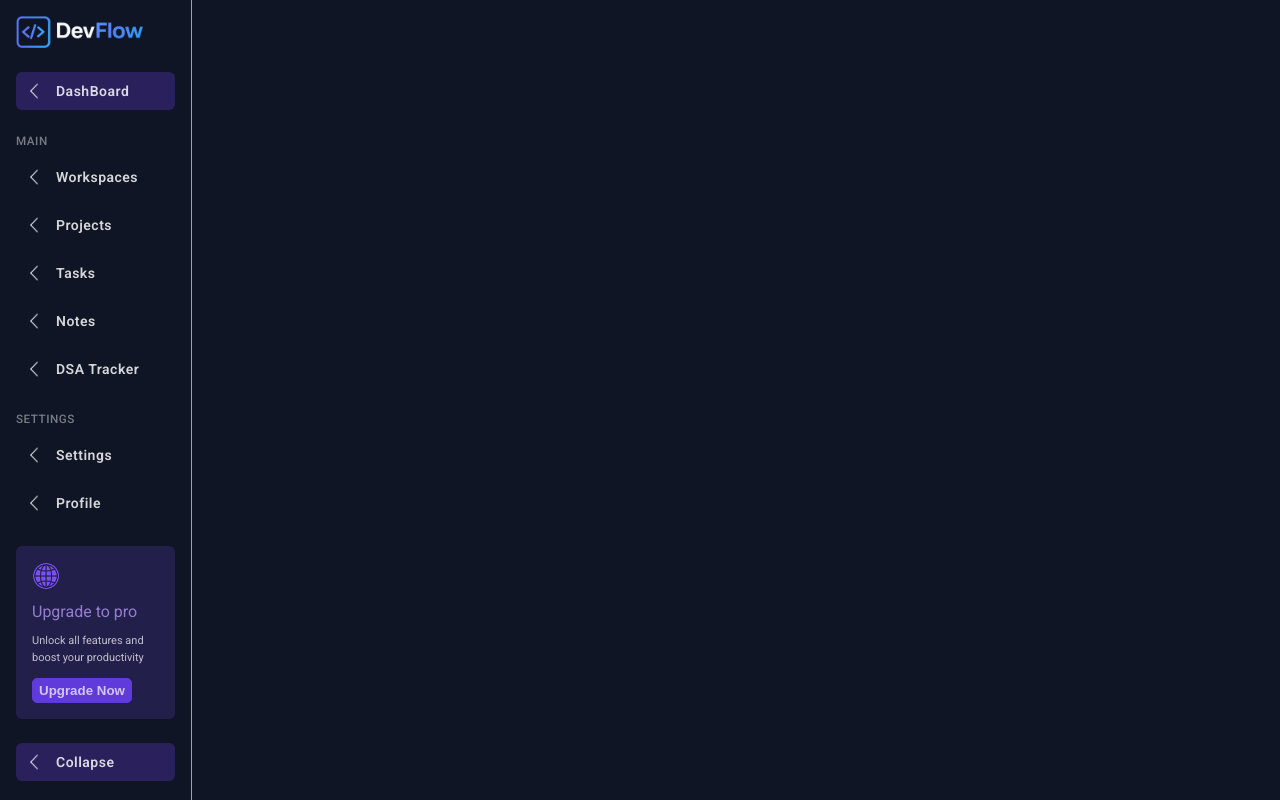
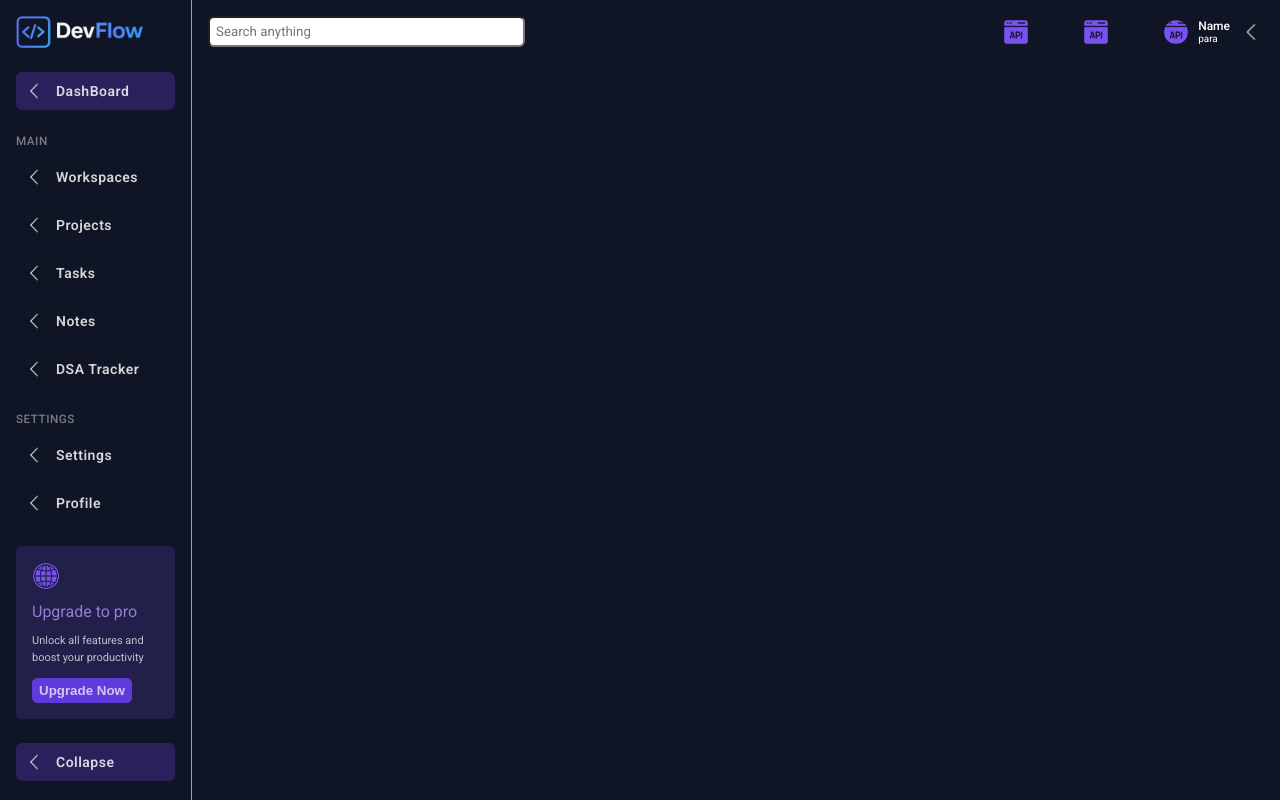
Before and after one commit to Aman0092005/dev-flow, a React (Vite) app in the folder dev-flow/: page /dashboard in a window 1280 px wide. Built offline with nearby package versions, Linux system fonts and the light colour scheme; sample sign-in values are in the browser's storage; a web font is replaced by a local one.

Commit message:
developinDashboard right side part

```diff
--- /dev/null
+++ b/dev-flow/src/components/dashboard/Dashboardright.tsx
@@ -0,0 +1,19 @@
+
+import Navbar from "./../shared/Navbar";
+
+
+
+
+function Dashboardright()
+{
+    return (
+        <div className="dashboard-right">
+            <Navbar />
+        </div>
+    );
+}
+
+
+
+
+export default Dashboardright;
--- /dev/null
+++ b/dev-flow/src/components/shared/Logo.tsx
@@ -0,0 +1,23 @@
+
+
+
+
+interface Data{
+    src: string;
+    size?: string;
+    round?: boolean;
+}
+
+
+function Logo({src, size, round}: Data)
+{
+    return (
+        <div className="shared-logo" style={{height: `${size?size:"2.4rem"}`}}>
+            <img src={src} alt="Logo image" style={{borderRadius: `${round?"50%":"0%"}`}} />
+        </div>
+    );
+}
+
+
+
+export default Logo;
--- /dev/null
+++ b/dev-flow/src/components/shared/Navbar.tsx
@@ -0,0 +1,26 @@
+
+import Logo from "./Logo";
+import Profile from "./Profile";
+
+
+
+
+function Navbar()
+{
+    return (
+        <div className="shared-navbar-container">
+            <div className="inner-inp">
+                <input type="search" name="searching" id="search" placeholder="Search anything" />
+            </div>
+            <div className="inner">
+                <Logo src="./img/home/api.png"/>
+                <Logo src="./img/home/api.png"/>
+                <Profile />
+            </div>
+        </div>
+    );
+}
+
+
+
+export default Navbar;
--- /dev/null
+++ b/dev-flow/src/components/shared/Profile.tsx
@@ -0,0 +1,22 @@
+
+import Logo from "./Logo";
+
+
+
+
+function Profile()
+{
+    return (
+        <div className="shared-profile-container">
+            <Logo src="./img/home/api.png" round={true} />
+            <div>
+                <p style={{fontSize: "1.2rem", fontWeight: 500}}>Name</p>
+                <p>para</p>
+            </div>
+            <Logo src="./img/dashboard/collapse.png" />
+        </div>
+    );
+}
+
+
+export default Profile;
--- a/dev-flow/src/pages/Dashboard.tsx
+++ b/dev-flow/src/pages/Dashboard.tsx
@@ -3,6 +3,7 @@
 import "./../styles/dashboard.css";
 
 import Dashboardleft from "./../components/dashboard/Dashboardleft.tsx";
+import Dashboardright from "./../components/dashboard/Dashboardright.tsx";
 
 
 
@@ -11,7 +12,7 @@ function Dashboard()
     return (
         <section className="dashboard-section">
             <Dashboardleft />
-            {/* <div style={{backgroundColor:"blue"}} className="dashboard-right"><h2>Hello</h2></div> */}
+            <Dashboardright />
         </section>
     );
 }
--- a/dev-flow/src/styles/dashboard.css
+++ b/dev-flow/src/styles/dashboard.css
@@ -67,6 +67,43 @@
     font-weight: 600;
 }
 
+
+/* logo */
+.shared-logo img{
+    height: 100%;
+}
+
+
+/* navbar */
+.shared-navbar-container{
+    display: flex;
+    justify-content: space-between;
+    align-items: center;
+}
+.shared-navbar-container .inner-inp{
+    width: 30%;
+}
+.shared-navbar-container .inner-inp input{
+    font-family: "Roboto", sans-serif;
+    width: 100%;
+    padding: 0.6rem;
+    border-radius: 0.6rem;
+}
+.shared-navbar-container .inner{
+    display: flex;
+    gap: 5.6rem;
+    align-items: center;
+}
+
+
+/* profile */
+.shared-profile-container{
+    display: flex;
+    align-items: center;
+    gap: 1rem;
+}
+
+
 /* SHARED END */
 
 
@@ -90,13 +127,15 @@
     grid-template-columns: 0.15fr 0.85fr;
 }
 
+
+/* dashboard left */
 .dashboard-left{
     border-right: 1px solid #ffffff9a;
     display: flex;
     flex-direction: column;
     gap: 2.4rem;
 }
-.dashboard-left, .dashboard-right{
+.dashboard-left{
     padding: 1.6rem;
 }
 
@@ -111,3 +150,9 @@
     letter-spacing: 0.5px;
     font-weight: 500;
 }
+
+
+/* dashboard right */
+.dashboard-right{
+    padding: 1.6rem;
+}
```
